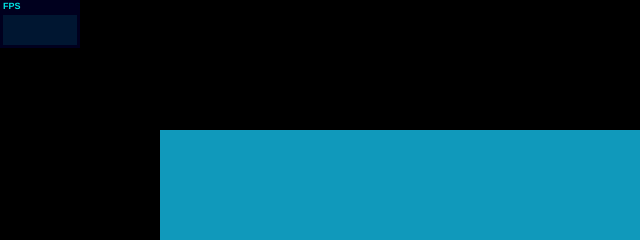
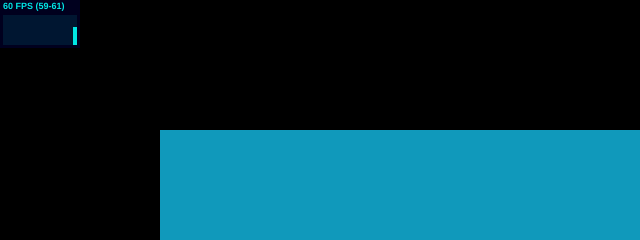
Before and after one commit to Yamaguti/pixi-stress-test, a plain HTML site: page index.html in a window 1280 px wide. Shown: the top 240 px of the page, 0-640 px from the left. Drawn offline with Linux system fonts and the light colour scheme.

Commit message:
Adding debug library and stats enabling in debug.

```diff
--- a/index.html
+++ b/index.html
@@ -29,8 +29,10 @@
     <script src="src/library/lib.constants.js"></script>
     <script src="src/library/lib.utils.js"></script>
     <script src="src/library/lib.easings.js"></script>
+    <script src="src/library/lib.window.utils.js"></script>
 
-    <script src="src/library/lib.window.utils.js"></script>
+    <script src="src/library/lib.debug.js"></script>
+    <script src="src/library/lib.debug.stats.js"></script>
 </head>
     <body>
         <script src="src/Main.js"></script>
--- a/src/Main.js
+++ b/src/Main.js
@@ -1,8 +1,7 @@
+
 
 // Adding Stat Gizmo
-var stats = new Stats();
-stats.showPanel(0);
-document.body.appendChild(stats.dom);
+lib_.debug.setStatsEnabled(true)
 
 
 // Lib setup
@@ -13,6 +12,6 @@ lib_.setup()
 lib_.windowUtils.setResize()
 
 
-lib_.update.add(function(dt){
-    console.log(dt)
-})
+// lib_.update.add(function(dt){
+//     console.log(dt)
+// })
--- /dev/null
+++ b/src/library/lib.debug.js
@@ -0,0 +1,10 @@
+
+lib_.debug = {}
+
+
+// No op
+lib_.debug.noop = function() { }
+
+
+lib_.debug.updateBegin = lib_.debug.noop
+lib_.debug.updateEnd = lib_.debug.noop
--- /dev/null
+++ b/src/library/lib.debug.stats.js
@@ -0,0 +1,47 @@
+
+lib_.debug.stats = {};
+lib_.debug.stats.enabled = false;
+
+
+
+//
+// Set Enabled
+//
+lib_.debug.stats.setEnabled = function(enabled) {
+    var statsLib = lib_.debug.stats
+
+    if (enabled !== statsLib.enabled) {
+        if (enabled)
+            statsLib.activate();
+        else
+            statsLib.deactivate();
+    }
+}
+
+// Activate
+lib_.debug.stats.activate = function() {
+    var libDebug = lib_.debug
+    var stats = new Stats();
+
+    stats.showPanel(0);
+    libDebug.stats.gizmo = stats
+    libDebug.stats.enabled = true
+
+    document.body.appendChild(stats.dom);
+
+    libDebug.updateBegin = stats.begin
+    libDebug.updateEnd   = stats.end
+}
+
+// Deactivate
+lib_.debug.stats.deactivate = function() {
+    var libDebug = lib_.debug
+    libDebug.stats.enabled = false
+
+    libDebug.updateBegin = libDebug.noop
+    libDebug.updateEnd = libDebug.noop
+}
+
+
+// Set Enable
+lib_.debug.setStatsEnabled = lib_.debug.stats.setEnabled
--- a/src/library/lib.update.js
+++ b/src/library/lib.update.js
@@ -32,13 +32,13 @@ lib_.update.remove = function(routine) {
 // Logic update
 //
 lib_.update.logicUpdate = function(dt) {
-// stats.begin();
+    lib_.debug.updateBegin()
     // Phisics update
     // Timer Update
     // Transition Update
 
     lib_.update.callCustomRoutines(dt);
-// stats.end();
+    lib_.debug.updateEnd()
 }
 
 
```
